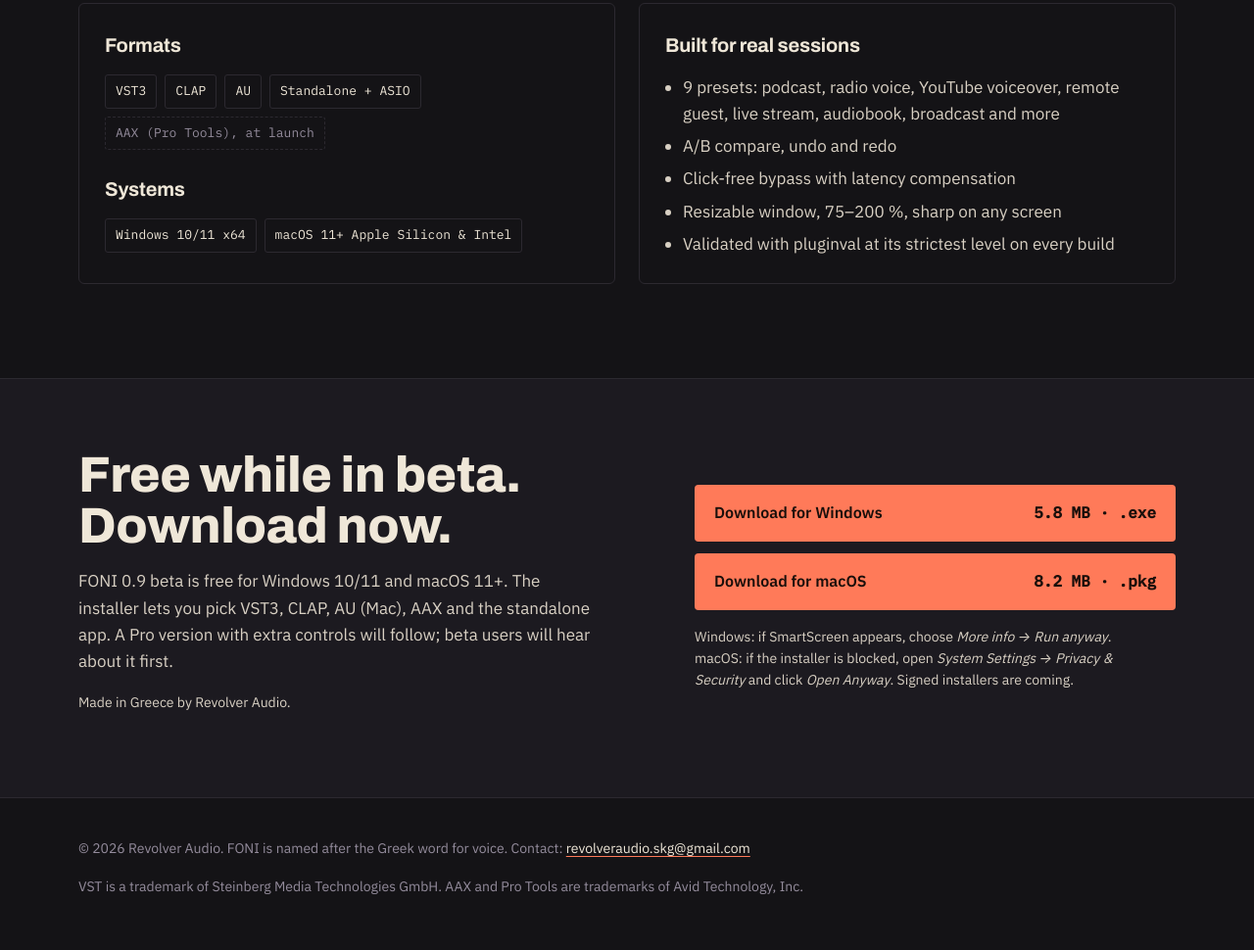
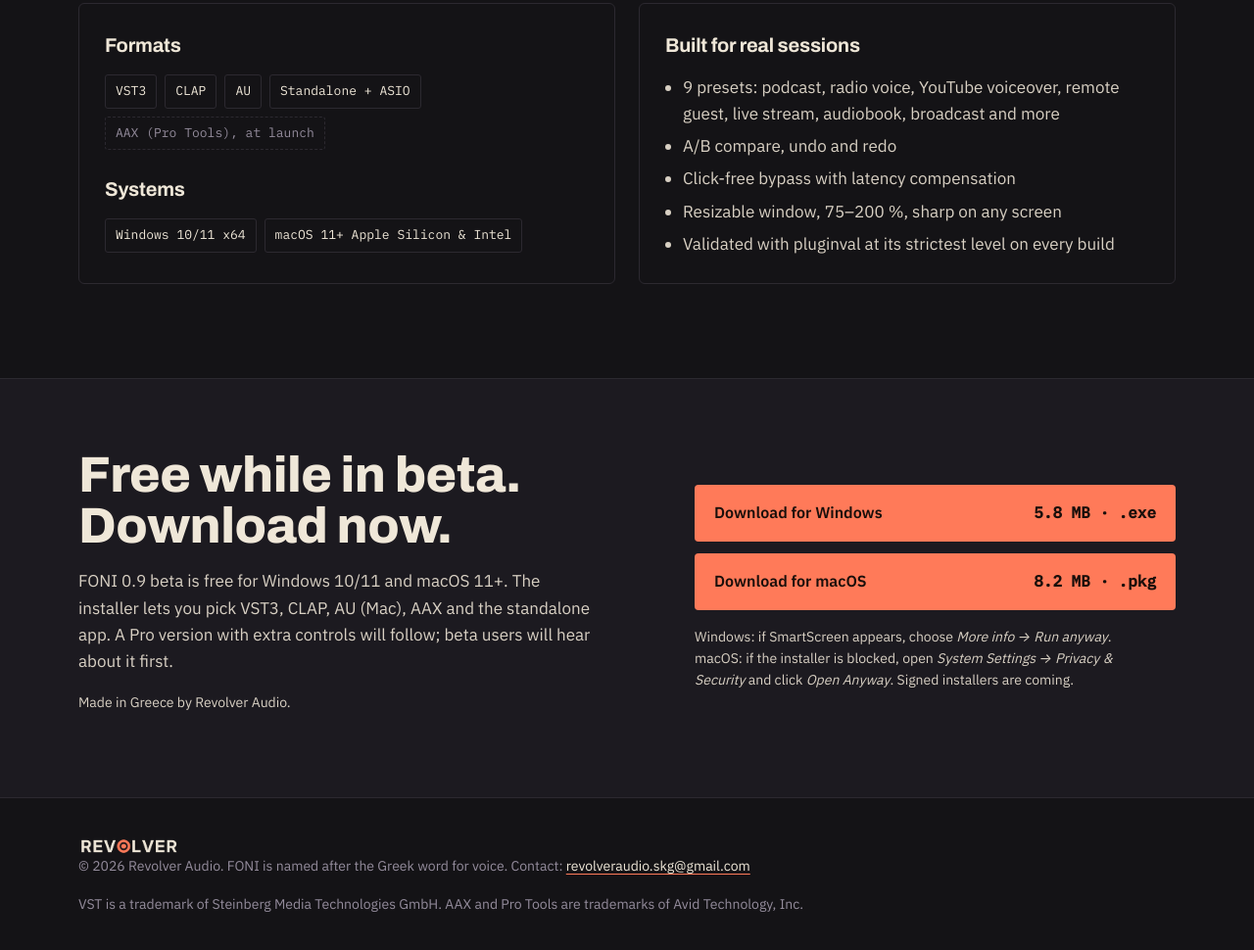
Before and after one commit to revolver-audio/foni-plugin, a plain HTML site: page index.html in a window 1280 px wide. Shown: the part 4046-5016 px from the top of the page at 98% size. Drawn offline with Linux system fonts and the light colour scheme.

Commit message:
Add Revolver Audio brand assets and favicon
Co-Authored-By: Claude Opus 5.5 <noreply@anthropic.com>
Claude-Session: https://claude.ai/code/session_01YBXmAiyJ9apAdZFt19UJ4j

```diff
--- a/index.html
+++ b/index.html
@@ -4,6 +4,9 @@
 <meta charset="utf-8">
 <meta name="viewport" content="width=device-width, initial-scale=1">
 <title>FONI Voice Leveler</title>
+<link rel="icon" href="favicon.ico" sizes="any">
+<link rel="icon" type="image/png" href="img/brand/favicon-64.png">
+<link rel="apple-touch-icon" href="img/brand/apple-touch-icon.png">
 <meta name="description" content="FONI is a voice leveler and finisher plugin for podcast and YouTube. Three knobs, the right loudness for every platform. VST3, AU, CLAP, AAX.">
 <link rel="preconnect" href="https://fonts.googleapis.com">
 <link rel="preconnect" href="https://fonts.gstatic.com" crossorigin>
@@ -338,7 +341,7 @@ footer .wrap { display: flex; flex-wrap: wrap; gap: 16px 32px; justify-content:
 
 <footer>
   <div class="wrap">
-    <span>© 2026 Revolver Audio. FONI is named after the Greek word for voice. Contact: <a href="mailto:revolveraudio.skg@gmail.com">revolveraudio.skg@gmail.com</a></span>
+    <span><img src="img/brand/revolver-wordmark-small-dark.png" alt="Revolver Audio" style="height:18px;vertical-align:-3px;margin-right:10px">© 2026 Revolver Audio. FONI is named after the Greek word for voice. Contact: <a href="mailto:revolveraudio.skg@gmail.com">revolveraudio.skg@gmail.com</a></span>
     <span>VST is a trademark of Steinberg Media Technologies GmbH. AAX and Pro Tools are trademarks of Avid Technology, Inc.</span>
   </div>
 </footer>
```
Also changed, not shown: favicon.ico (added), img/brand/apple-touch-icon.png (added), img/brand/email-signature-logo.png (added), img/brand/favicon-64.png (added), img/brand/favicon.ico (added), img/brand/revolver-audio-avatar-500.png (added), img/brand/revolver-audio-icon-1024.png (added), img/brand/revolver-audio-logo-dark-transparent.png (added), img/brand/revolver-audio-logo-dark.png (added), img/brand/revolver-audio-logo-light-transparent.png (added), img/brand/revolver-audio-logo-light.png (added), img/brand/revolver-audio-social-1280x640.png (added), img/brand/revolver-wordmark-small-dark.png (added).
